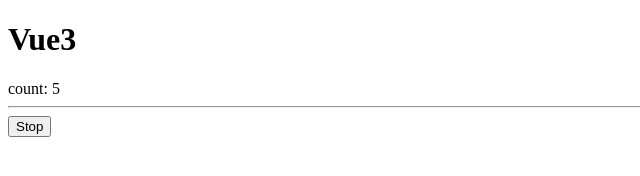
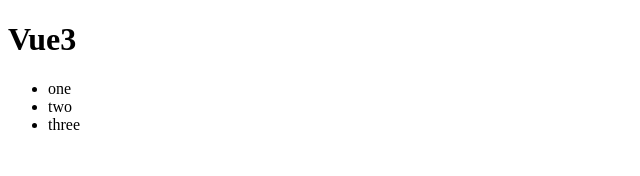
Before and after one commit to CottonTesseract/practice_vue3, a plain HTML site: page index.html in a window 1280 px wide. Shown: the whole page, without its empty margins (0-640 px from the left). Drawn offline with nearby package versions, Linux system fonts and the light colour scheme.

Commit message:
learn what v-html is

```diff
--- a/index.html
+++ b/index.html
@@ -8,32 +8,19 @@
 	<body>
 		<h1>Vue3</h1>
 		<div id="app">
-			{{ message }}
-			<hr>
-			<button onclick="doAction()">Stop</button>
+			<div v-html="message"></div>
 		</div>
 		<script>
-			let timer = null
-
-			function doAction() {
-				clearInterval(timer)
-			}
-
+			const list = ['one', 'two', 'three']
 			const appdata = {
 				data() {
 					return{
-						message: ''
+						message: `<ul>
+							<li>${list[0]}</li>
+							<li>${list[1]}</li>
+							<li>${list[2]}</li>
+						</ul>`
 					}
-				},
-				created() {
-					this.message = 'Hello Vue!'
-					this.count = 0
-				},
-				mounted() {
-					timer = setInterval(() => {
-						this.count++
-						this.message = 'count: ' + this.count
-					}, 1000)
 				}
 			}
 
```
